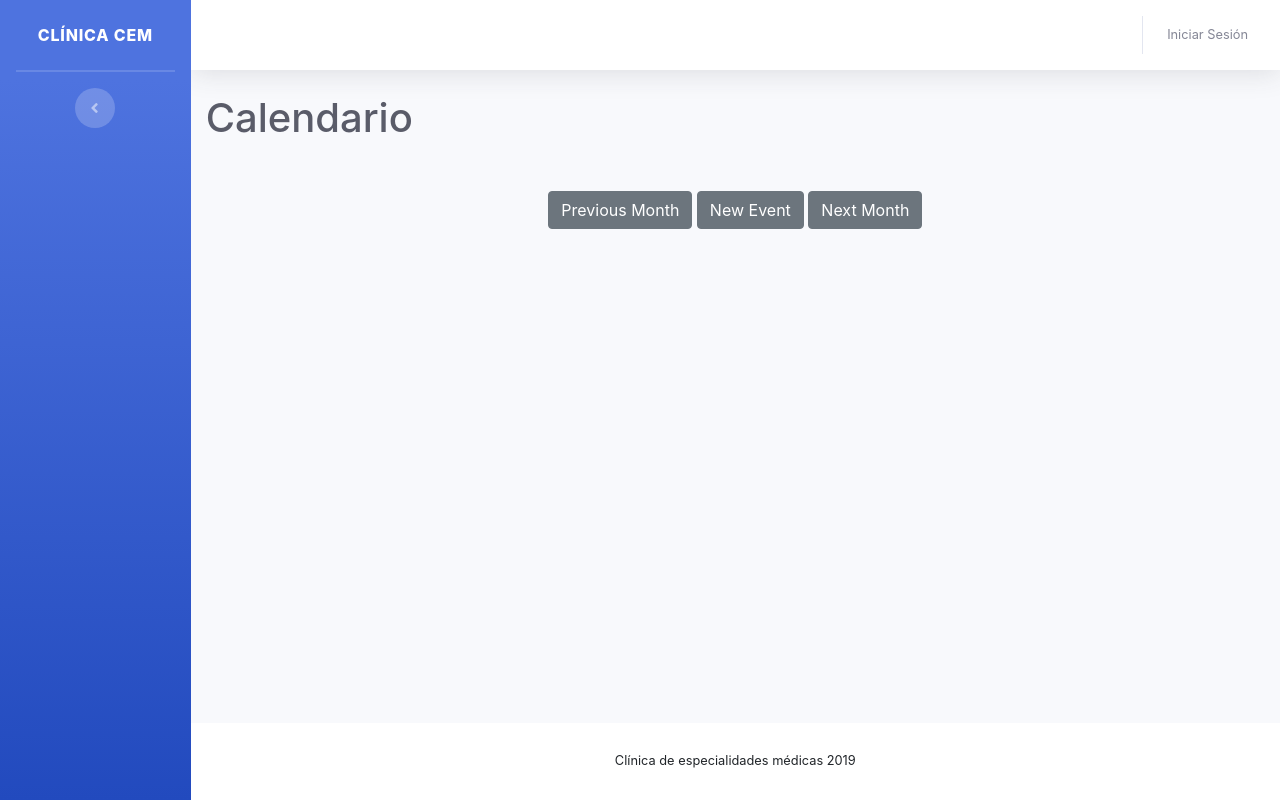
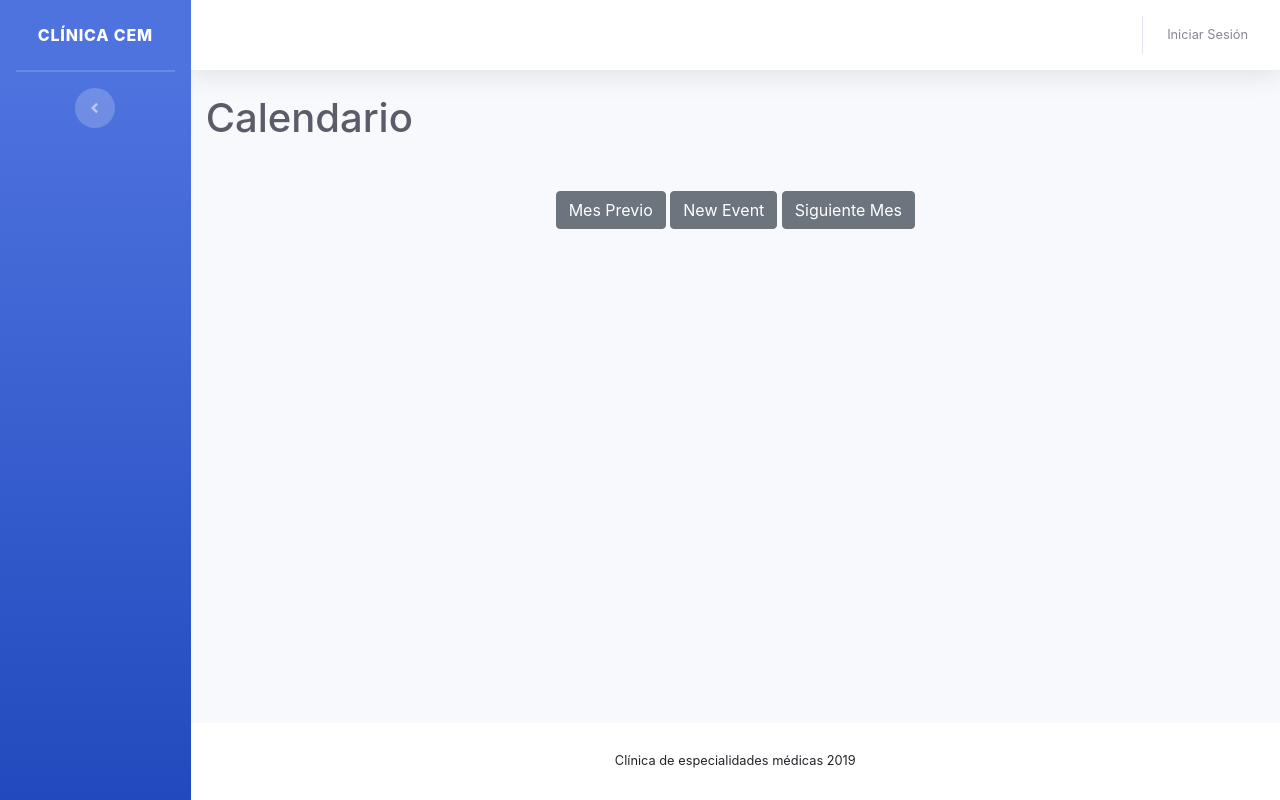
Before and after one commit to lfelipeserrano/SistemaEspecialidadesMedicas, a Django app: template templates/cal/calendar.html in a window 1280 px wide. Run offline with Django 3.2, Linux system fonts and the light colour scheme; the template is opened without the code that fills it, so the values that code supplies are empty; some libraries are stand-ins or nearby versions.

Commit message:
Cambios en los botones del calendario

```diff
--- a/templates/cal/calendar.html
+++ b/templates/cal/calendar.html
@@ -10,9 +10,9 @@
     </div>
     <div class="row justify-content-center mt-4">
         <div class="col text-center">
-            <a class="btn btn-secondary" href="{% url 'calendar' %}?{{ prev_month }}"> Previous Month </a>
+            <a class="btn btn-secondary" href="{% url 'calendar' %}?{{ prev_month }}"> Mes Previo </a>
             <a class="btn btn-secondary" href="{% url 'event_new' %}"> New Event </a>
-            <a class="btn btn-secondary" href="{% url 'calendar' %}?{{ next_month }}"> Next Month </a>
+            <a class="btn btn-secondary" href="{% url 'calendar' %}?{{ next_month }}"> Siguiente Mes </a>
         </div>
     </div>
 {% endblock content%}
```
